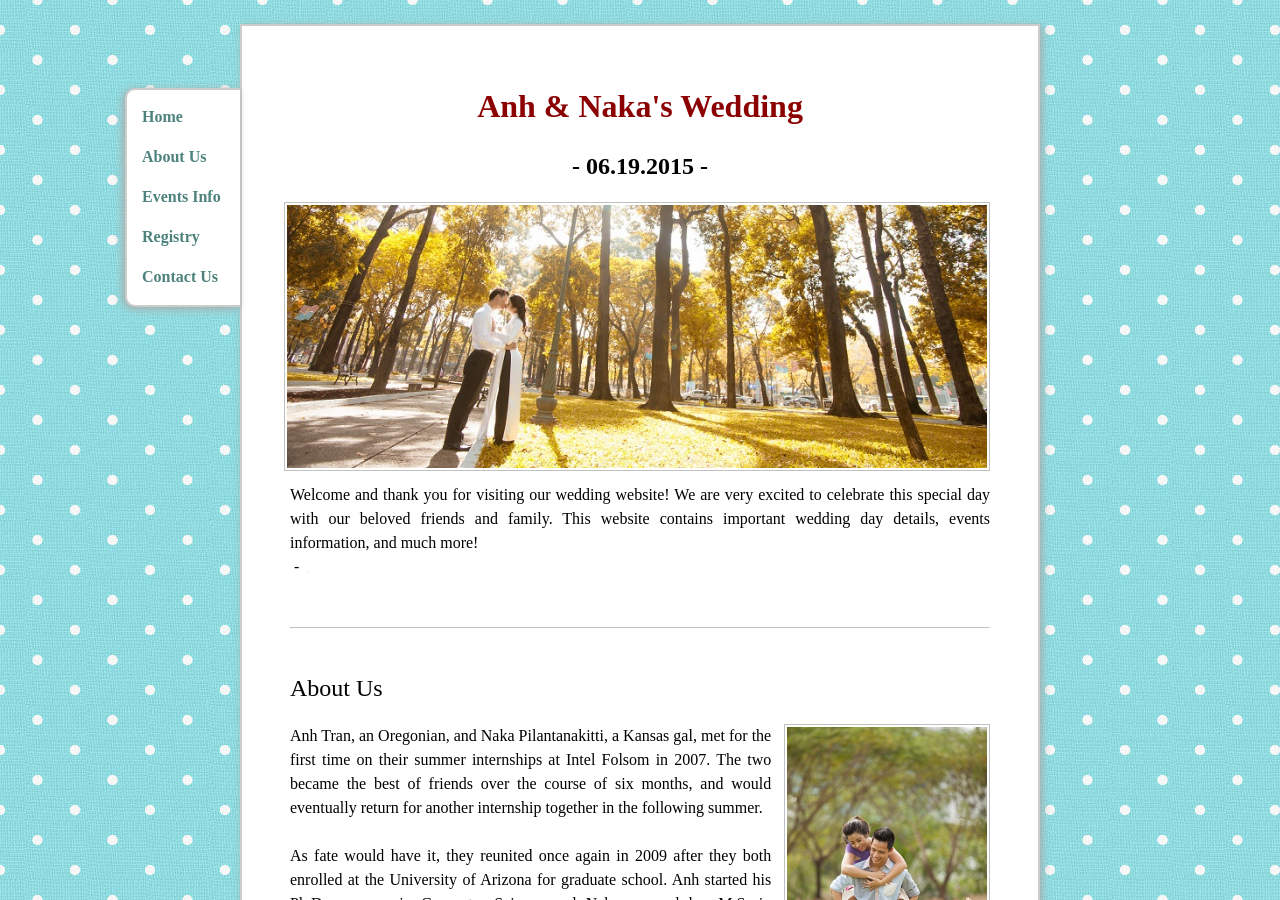
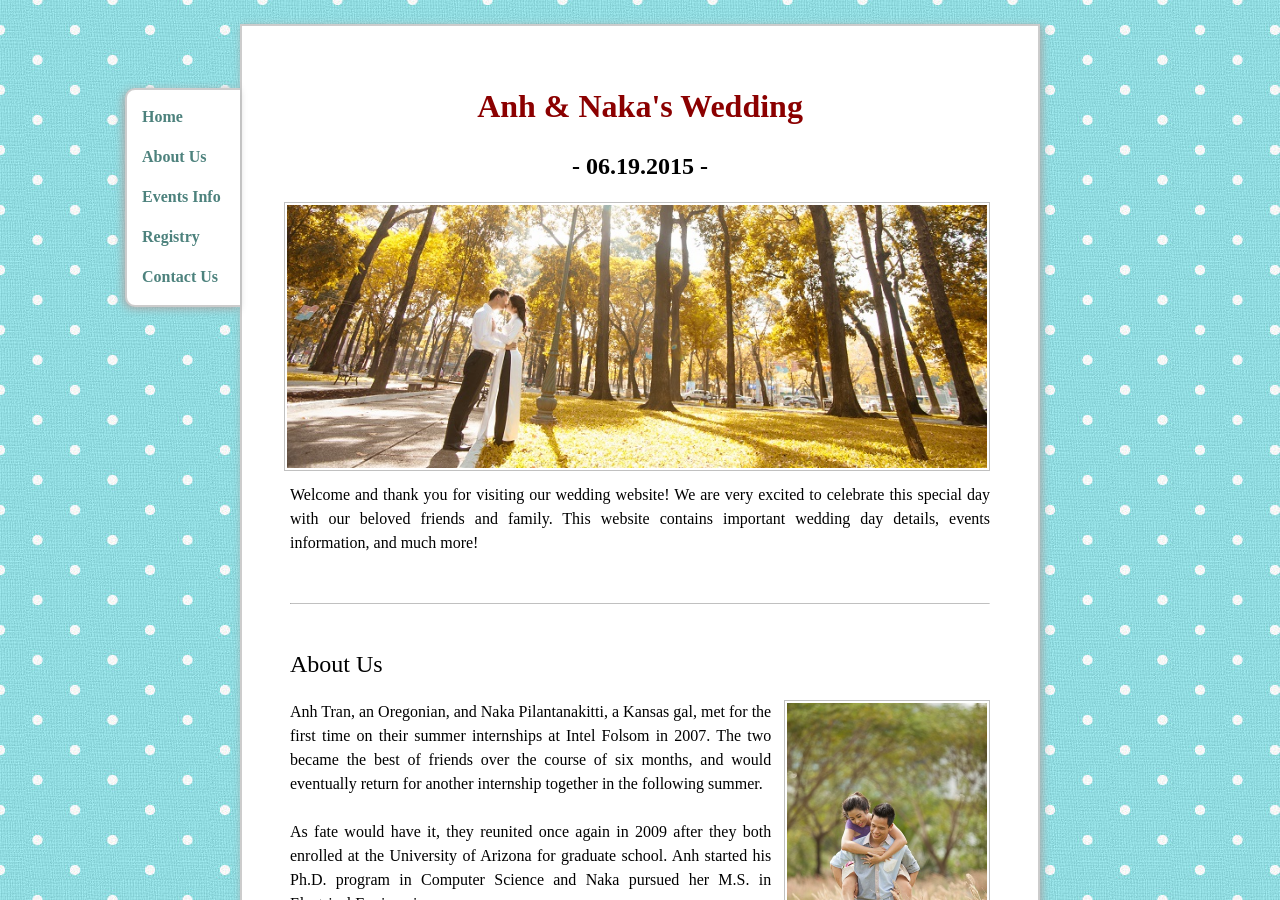
Before and after one commit to trananh/trananh.github.io, a Jekyll site: the page wedding/index.html, which Jekyll copies as it is, in a window 1280 px wide and 900 px high. Built offline with Jekyll 4.4.1, drawn with Linux system fonts in a browser that asks for light colours; nearby versions of some CDN libraries; comment, search, counter and statistics services are not loaded.

Commit message:
Updated wedding page.

```diff
--- a/wedding/index.html
+++ b/wedding/index.html
@@ -67,9 +67,6 @@
             Welcome and thank you for visiting our wedding website! We are very excited to celebrate this special day
             with our beloved friends and family. This website contains important wedding day details, events information,
             and much more!
-            <br />
-            &nbsp;-&nbsp;
-            <img src="/images/wedding-favicon.ico" height="1em"/>
             </p>
 
 
@@ -180,7 +177,7 @@
             <h1 style="font-family: Papyrus;">Registry</h1>
             <p>
                 We do not have a registry. Your presence is the best gift we can receive.
-                <br />
+                <br />&nbsp;<br />
                 However, if you insist, please contact us directly for our address. Since we do not
                 live OR, gifts brought to the wedding could present some logistic complications &#9786;.
             </p>
```
